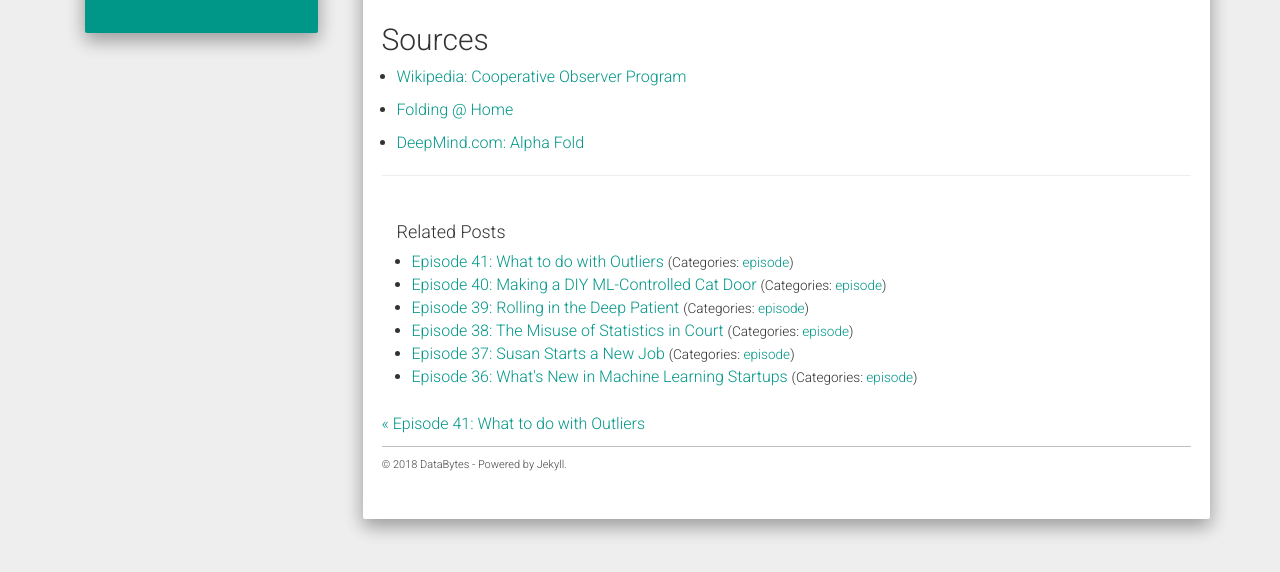
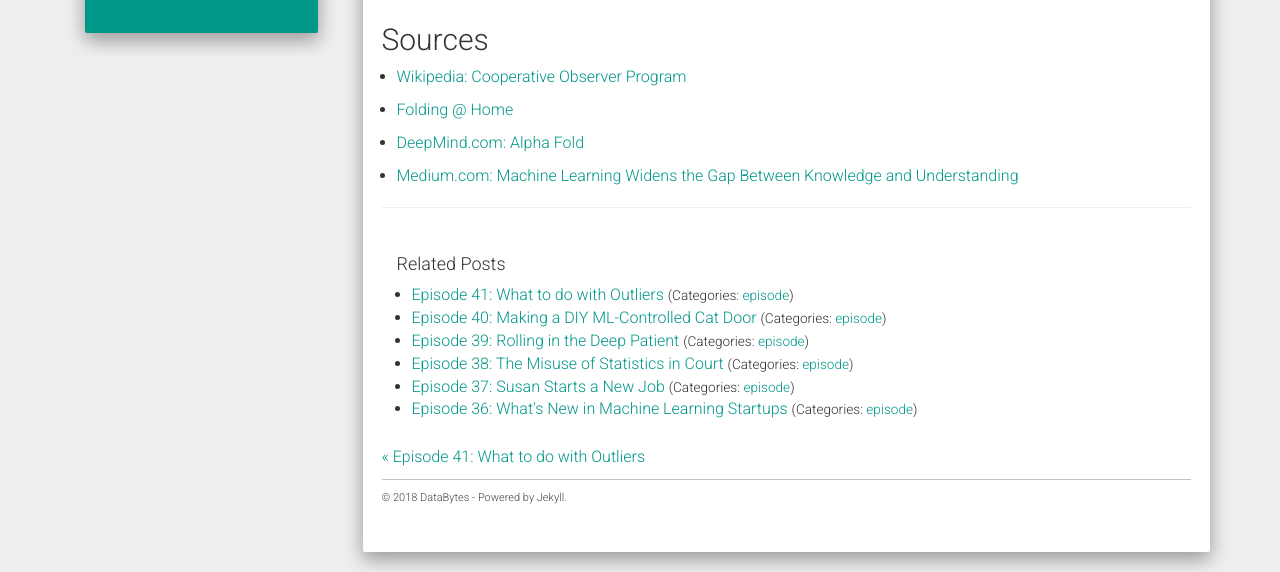
Before and after one commit to DataBytesPodcast/databytespodcast.github.io, a Jekyll site: the page built from _posts/2019-09-27-black-box.md, in a window 1280 px wide, cut to the strip 454-1026 px from the top of the page. Built offline with Jekyll 4.4.1, drawn with Linux system fonts in a browser that asks for light colours; nearby versions of some CDN libraries; before the commit the page ends 993 px from its top, so only the background shows below that.

Commit message:
Updated Ep 42 source.

```diff
--- a/_posts/2019-09-27-black-box.md
+++ b/_posts/2019-09-27-black-box.md
@@ -16,3 +16,5 @@ Dr. Derek Feng joins us again to discuss the two metrics by which we align all s
 * [Folding @ Home](https://foldingathome.org/)
 
 * [DeepMind.com: Alpha Fold](https://deepmind.com/blog/article/alphafold)
+
+* [Medium.com: Machine Learning Widens the Gap Between Knowledge and Understanding](https://onezero.medium.com/machine-learning-might-render-the-human-quest-for-knowledge-pointless-5425f8b00a45)
```
